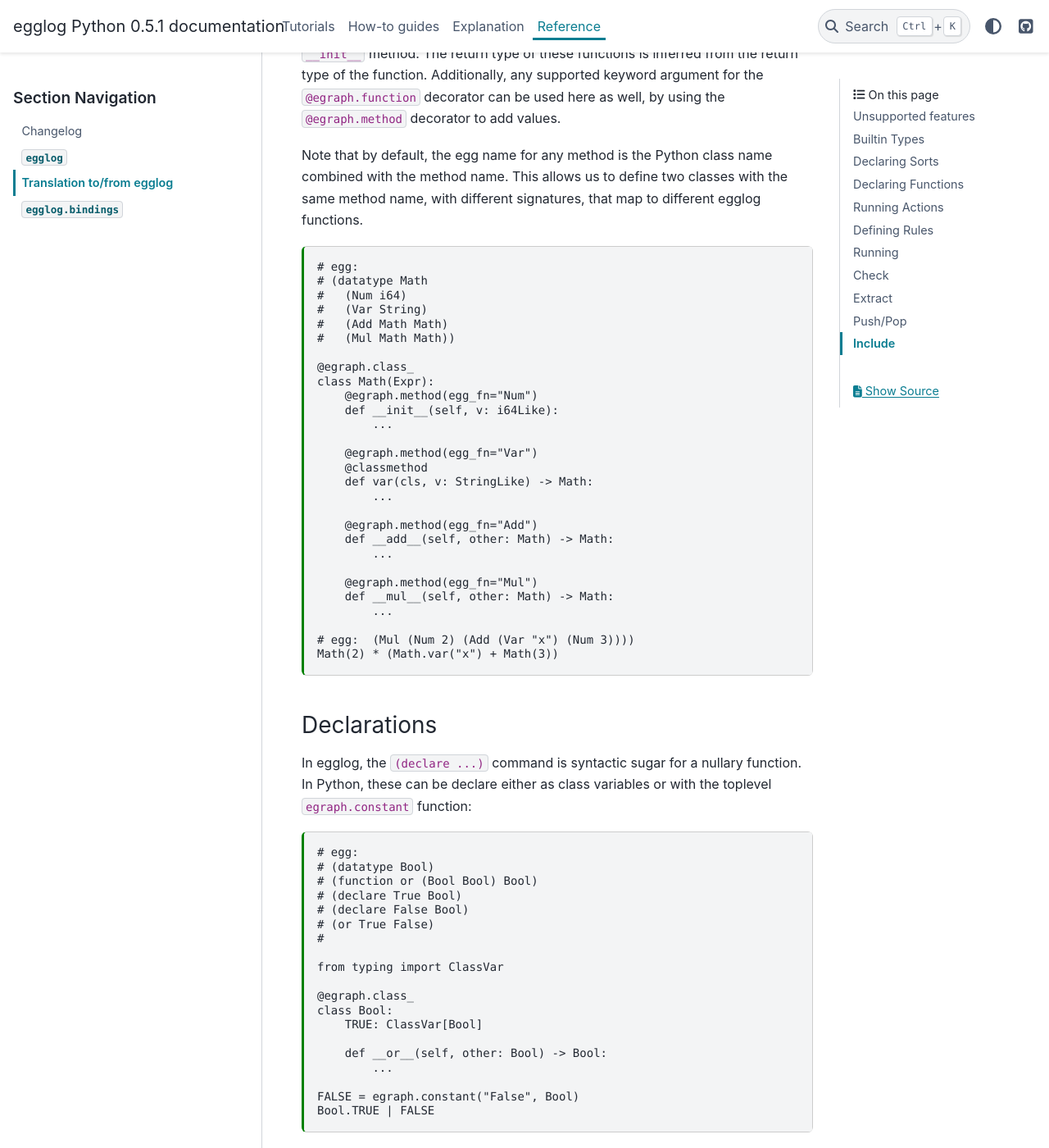
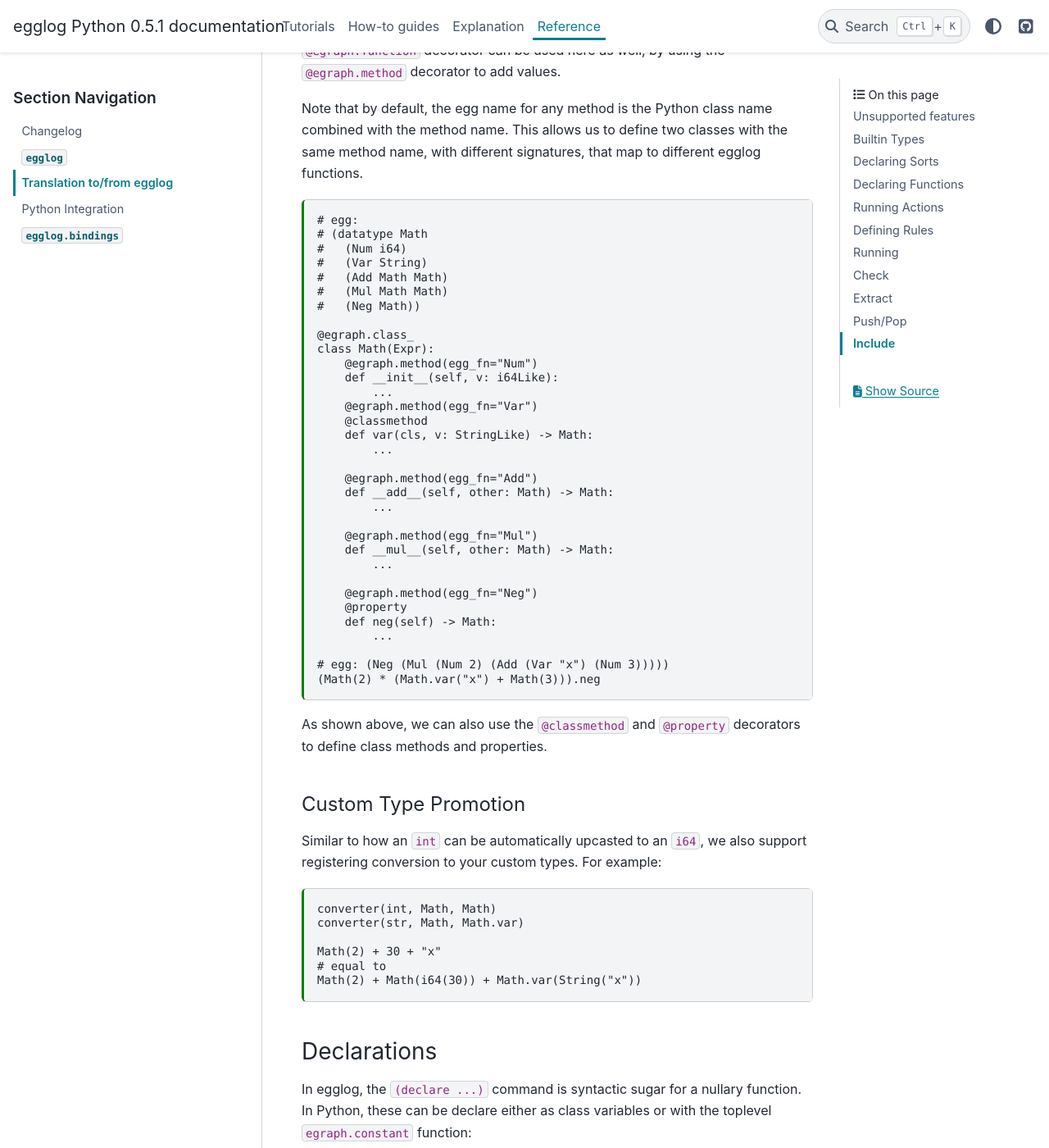
Before and after one commit to egraphs-good/egglog-python, a Sphinx documentation site: the page built from docs/reference/egglog-translation.md, in a window 1280 px wide and 1400 px high, scrolled down 4037 px. Shown: the whole window at 82% size. Built offline with Sphinx 7.4.7 and the PyData theme 0.15.4, drawn with Linux system fonts in a browser that asks for light colours; pages that are not in the unit, such as notebooks, are missing from menus; the version number is read from the project's files by our own code; some of the changed text lies outside the part shown.

Commit message:
Document properties and conversions

````diff
--- a/docs/reference.md
+++ b/docs/reference.md
@@ -4,5 +4,6 @@
 changelog
 reference/high-level
 reference/egglog-translation
+reference/python-integration
 reference/bindings
 ```
--- a/docs/reference/egglog-translation.md
+++ b/docs/reference/egglog-translation.md
@@ -12,7 +12,6 @@ The currently unsupported features are:
 
 - Proof mode: Not currently tested, but could add support if needed.
 - Naive mode: Not currently exposed, but could add support
-- `(include ...)`: This command includes another `.egg` file, so not sure how this would translate to Python.
 - `(output ...)`: No examples in the tests, so not sure how this works.
 - `(calc ...)`: Could be implemented, but haven't yet.
 
@@ -145,14 +144,14 @@ Note that by default, the egg name for any method is the Python class name combi
 #   (Num i64)
 #   (Var String)
 #   (Add Math Math)
-#   (Mul Math Math))
+#   (Mul Math Math)
+#   (Neg Math))
 
 @egraph.class_
 class Math(Expr):
     @egraph.method(egg_fn="Num")
     def __init__(self, v: i64Like):
         ...
-
     @egraph.method(egg_fn="Var")
     @classmethod
     def var(cls, v: StringLike) -> Math:
@@ -166,8 +165,28 @@ class Math(Expr):
     def __mul__(self, other: Math) -> Math:
         ...
 
-# egg:  (Mul (Num 2) (Add (Var "x") (Num 3))))
-Math(2) * (Math.var("x") + Math(3))
+    @egraph.method(egg_fn="Neg")
+    @property
+    def neg(self) -> Math:
+        ...
+
+# egg: (Neg (Mul (Num 2) (Add (Var "x") (Num 3)))))
+(Math(2) * (Math.var("x") + Math(3))).neg
+```
+
+As shown above, we can also use the `@classmethod` and `@property` decorators to define class methods and properties.
+
+#### Custom Type Promotion
+
+Similar to how an `int` can be automatically upcasted to an `i64`, we also support registering conversion to your custom types. For example:
+
+```{code-cell} python
+converter(int, Math, Math)
+converter(str, Math, Math.var)
+
+Math(2) + 30 + "x"
+# equal to
+Math(2) + Math(i64(30)) + Math.var(String("x"))
 ```
 
 ### Declarations
````
Also changed, not shown: other parts of docs/reference/egglog-translation.md (+1 -1 lines), docs/reference/python-integration.md (added, +9 -0 lines).
